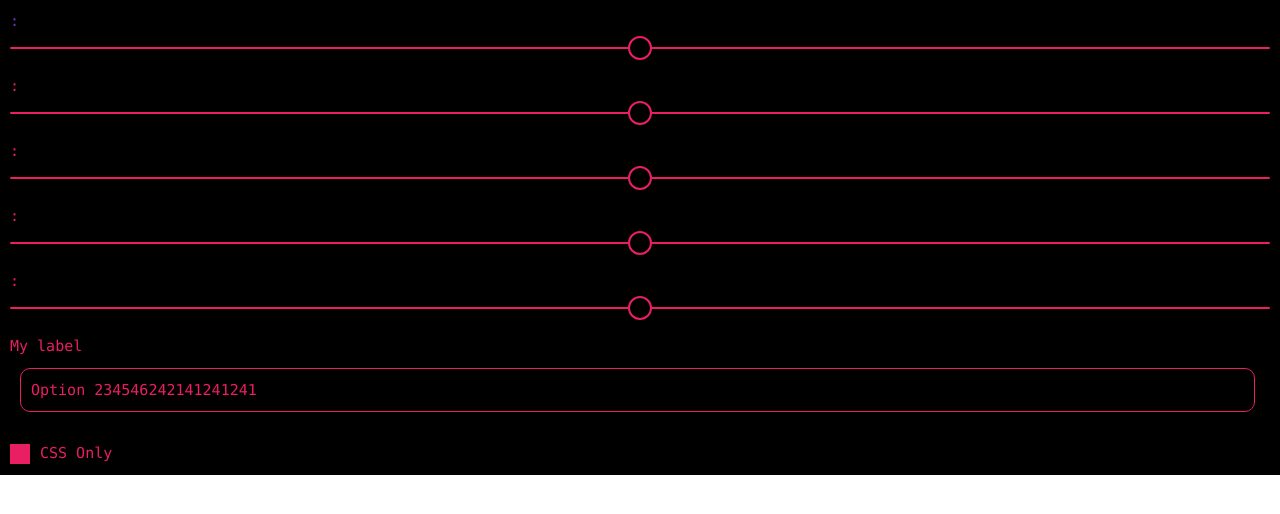
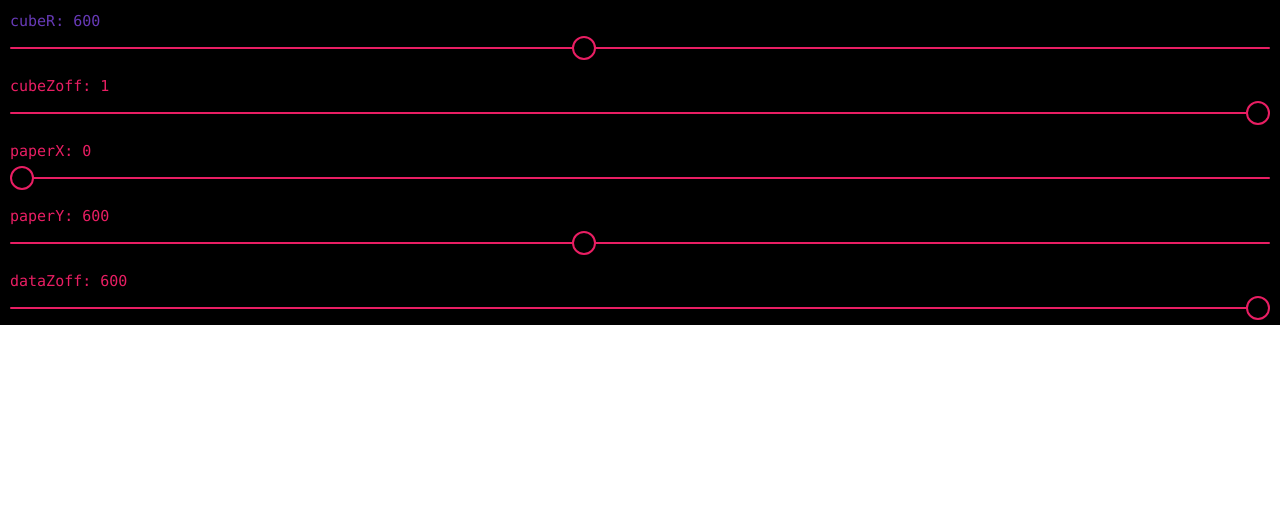
Before and after one commit to mithi/hello-3d-world, a React (Create React App) app: page / in a window 1280 px wide. Shown: the top 514 px of the page. Built offline with nearby package versions, Linux system fonts and the light colour scheme.

Commit message:
feat: Add scene settings state

```diff
--- a/src/App.tsx
+++ b/src/App.tsx
@@ -1,18 +1,48 @@
-import React from "react"
+import React, { useState } from "react"
 import Slider from "./input-components/slider/Slider"
-import Select from "./input-components/select/Select"
-import Checkbox from "./input-components/checkbox/Checkbox"
+//import Select from "./input-components/select/Select"
+//import Checkbox from "./input-components/checkbox/Checkbox"
+
+import sceneSettingsParams from "./templates/scene-settings/scene-settings"
+import sceneSettingsSliderParams from "./templates/scene-settings/type"
+
+const sliders = (
+    settings: {
+        stateIds: string[]
+        idToStateMap: Record<string, string>
+        sliderProps: Record<string, sceneSettingsSliderParams>
+    },
+    values: Record<string, number>,
+    setValueFunction: (id: string, value: number) => void
+) =>
+    settings.stateIds.map((id: string) => {
+        return (
+            <Slider
+                {...{
+                    onChange: setValueFunction,
+                    key: id,
+                    value: values[settings.idToStateMap[id]],
+                    ...settings.sliderProps[id],
+                }}
+            />
+        )
+    })
 
 const App = () => {
+    const [sceneSettings, setSceneSettings] = useState(sceneSettingsParams.INIT_STATE)
+    const logSceneSettingValue = (id: string, value: number) => {
+        const stateName = sceneSettingsParams.idToStateMap[id]
+        setSceneSettings({ ...sceneSettings, [stateName]: value })
+    }
+    const { stateIds, idToStateMap, sliderProps } = sceneSettingsParams
+
     return (
         <div>
-            <Slider />
-            <Slider />
-            <Slider />
-            <Slider />
-            <Slider />
-            <Select />
-            <Checkbox />
+            {sliders(
+                { stateIds, idToStateMap, sliderProps },
+                sceneSettings,
+                logSceneSettingValue
+            )}
         </div>
     )
 }
--- /dev/null
+++ b/src/templates/scene-settings/scene-settings.tsx
@@ -0,0 +1,71 @@
+import sliderParams from "./type"
+
+const stateIds = [
+    "n-s-cube-range",
+    "n-s-cube-z-offset",
+    "n-s-paper-x-range",
+    "n-s-paper-y-range",
+    "n-s-data-z-offset",
+]
+
+const sliderProps: Record<string, sliderParams> = {
+    "n-s-cube-range": {
+        default: 600,
+        min: 100,
+        max: 1200,
+        step: 1,
+        label: "cubeR",
+        id: "n-s-cube-range",
+    },
+    "n-s-cube-z-offset": {
+        default: 1,
+        min: -1,
+        max: 1,
+        step: 0.01,
+        label: "cubeZoff",
+        id: "n-s-cube-z-offset",
+    },
+    "n-s-data-z-offset": {
+        default: 0,
+        min: -1,
+        max: 1,
+        step: 0.01,
+        label: "dataZoff",
+        id: "n-s-data-z-offset",
+    },
+    "n-s-paper-x-range": {
+        default: 600,
+        min: 100,
+        max: 1200,
+        step: 1,
+        label: "paperX",
+        id: "n-s-paper-x-range",
+    },
+    "n-s-paper-y-range": {
+        default: 600,
+        min: 100,
+        max: 1200,
+        step: 1,
+        label: "paperY",
+        id: "n-s-paper-y-range",
+    },
+}
+
+const INIT_STATE: Record<string, number> = {
+    cubeRange: 600,
+    cubeZoffset: 1,
+    dataZoffset: 0,
+    paperXrange: 600,
+    paperYrange: 600,
+}
+
+const idToStateMap: Record<string, string> = {
+    "n-s-cube-range": "cubeRange",
+    "n-s-cube-z-offset": "cubeZoffset",
+    "n-s-paper-x-range": "dataZoffset",
+    "n-s-paper-y-range": "paperXrange",
+    "n-s-data-z-offset": "paperYrange",
+}
+
+const sceneSettingsParams = { stateIds, INIT_STATE, sliderProps, idToStateMap }
+export default sceneSettingsParams
--- /dev/null
+++ b/src/templates/scene-settings/type.tsx
@@ -0,0 +1,10 @@
+type sceneSettingsSliderParams = {
+    min: number
+    max: number
+    step: number
+    label: string
+    id: string
+    default: number
+}
+
+export default sceneSettingsSliderParams
```
